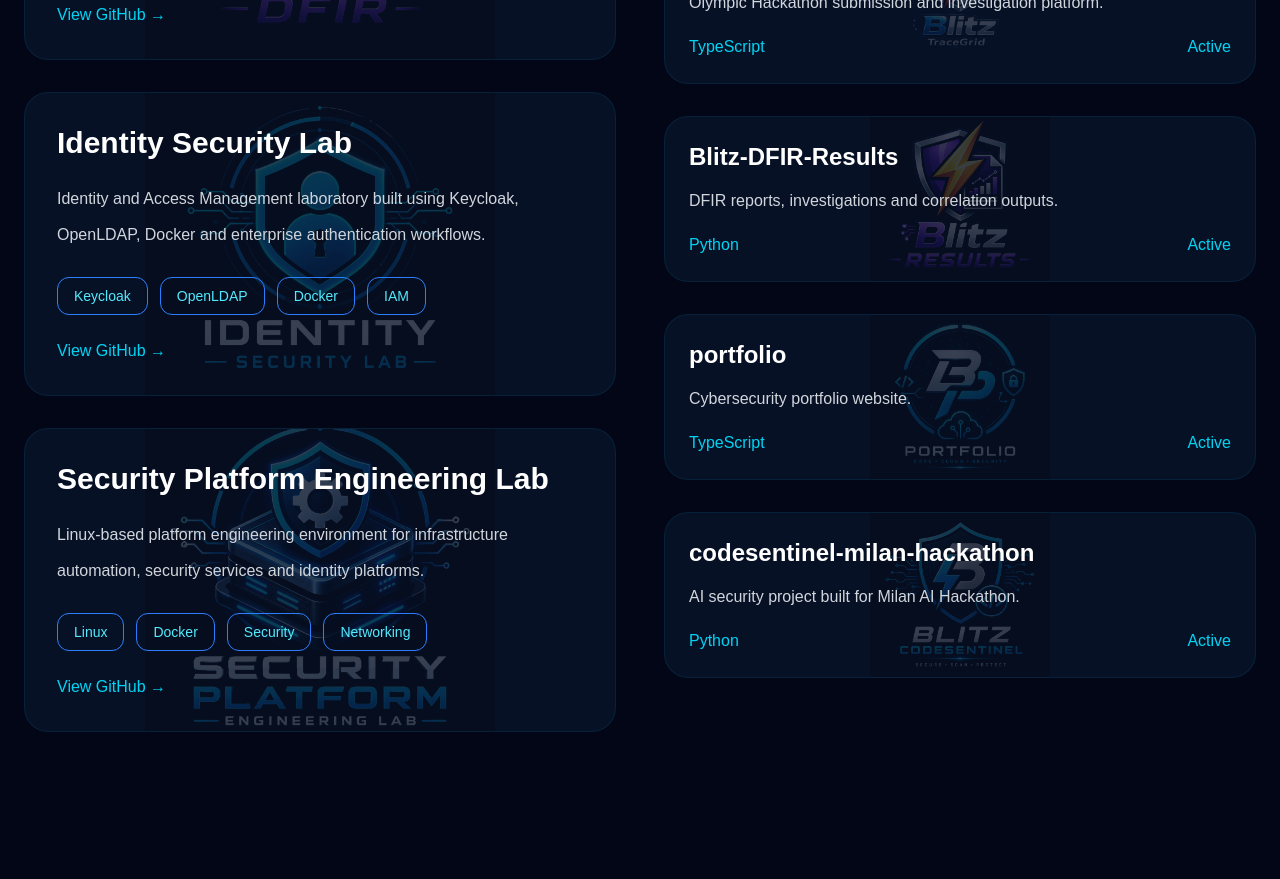
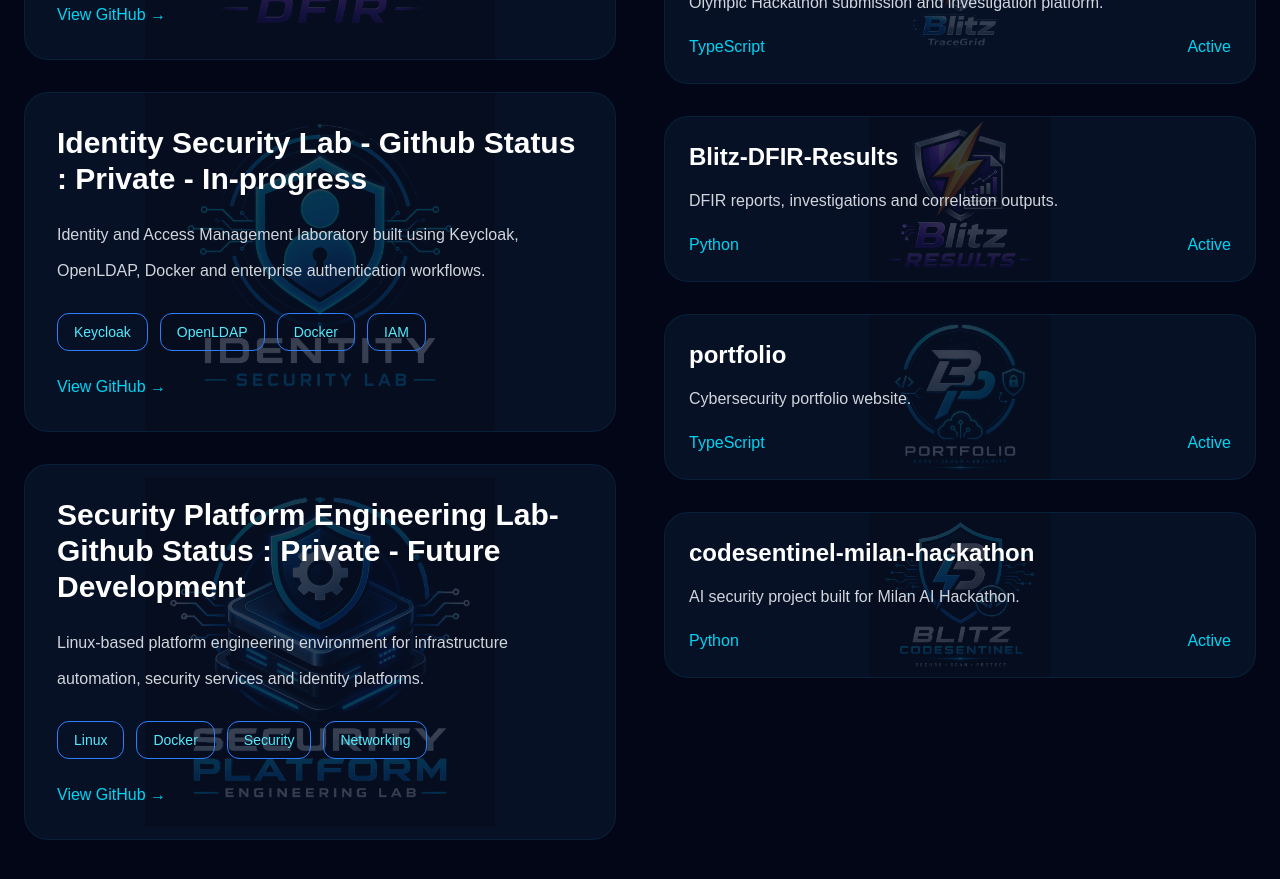
Before and after one commit to rienman88/blitz-portfolio, a Next.js app: page / in a window 1280 px wide. Shown: the part 3280-4159 px from the top of the page. Built offline with nearby package versions, Linux system fonts and the light colour scheme.

Commit message:
Update project titles with GitHub status and progress

```diff
--- a/data/projects.ts
+++ b/data/projects.ts
@@ -22,7 +22,7 @@ export const projects: Project[] = [
   },
 
   {
-    title: "Identity Security Lab",
+    title: "Identity Security Lab - Github Status : Private - In-progress",
 
     description:
       "Identity and Access Management laboratory built using Keycloak, OpenLDAP, Docker and enterprise authentication workflows.",
@@ -42,7 +42,7 @@ export const projects: Project[] = [
   },
 
   {
-    title: "Security Platform Engineering Lab",
+    title: "Security Platform Engineering Lab- Github Status : Private - Future Development",
 
     description:
       "Linux-based platform engineering environment for infrastructure automation, security services and identity platforms.",
```
